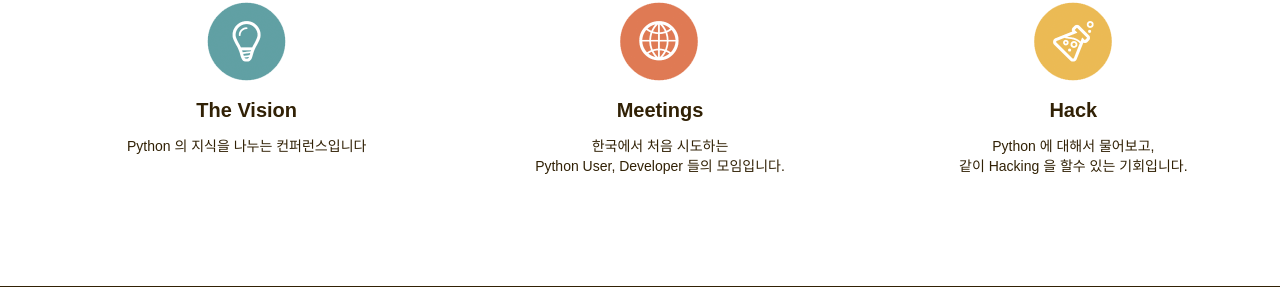
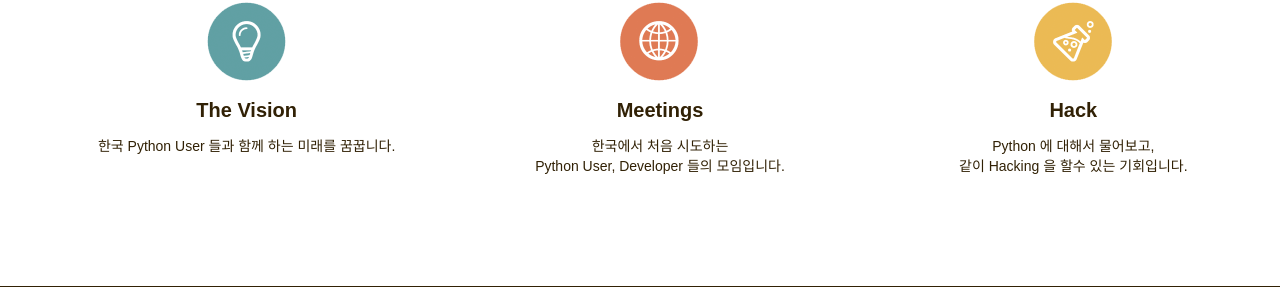
Before and after one commit to pythonkr/pyconkr-2014-teaser, a Django app: template page/templates/page/home.html in a window 1280 px wide. Shown: the part 800-1087 px from the top of the page. Run offline with Django 3.2, Linux system fonts and the light colour scheme; the template is opened without the code that fills it, so the values that code supplies are empty; style sheets or scripts are compiled from the project's sources; parts of the project's set-up code (start-up, migrations or seed data) failed here and were passed over; some libraries are stand-ins or nearby versions.

Commit message:
fix about

```diff
--- a/page/templates/page/home.html
+++ b/page/templates/page/home.html
@@ -85,7 +85,7 @@
                 <li class="col-md-4">
                     <i class="ico ico-1"></i>
                     <strong>The Vision</strong>
-		    Python 의 지식을 나누는 컨퍼런스입니다<br/>
+		    한국 Python User 들과 함께 하는 미래를 꿈꿉니다. <br/>
                 </li>
                 <li class="col-md-4">
                     <i class="ico ico-2"></i>
```
